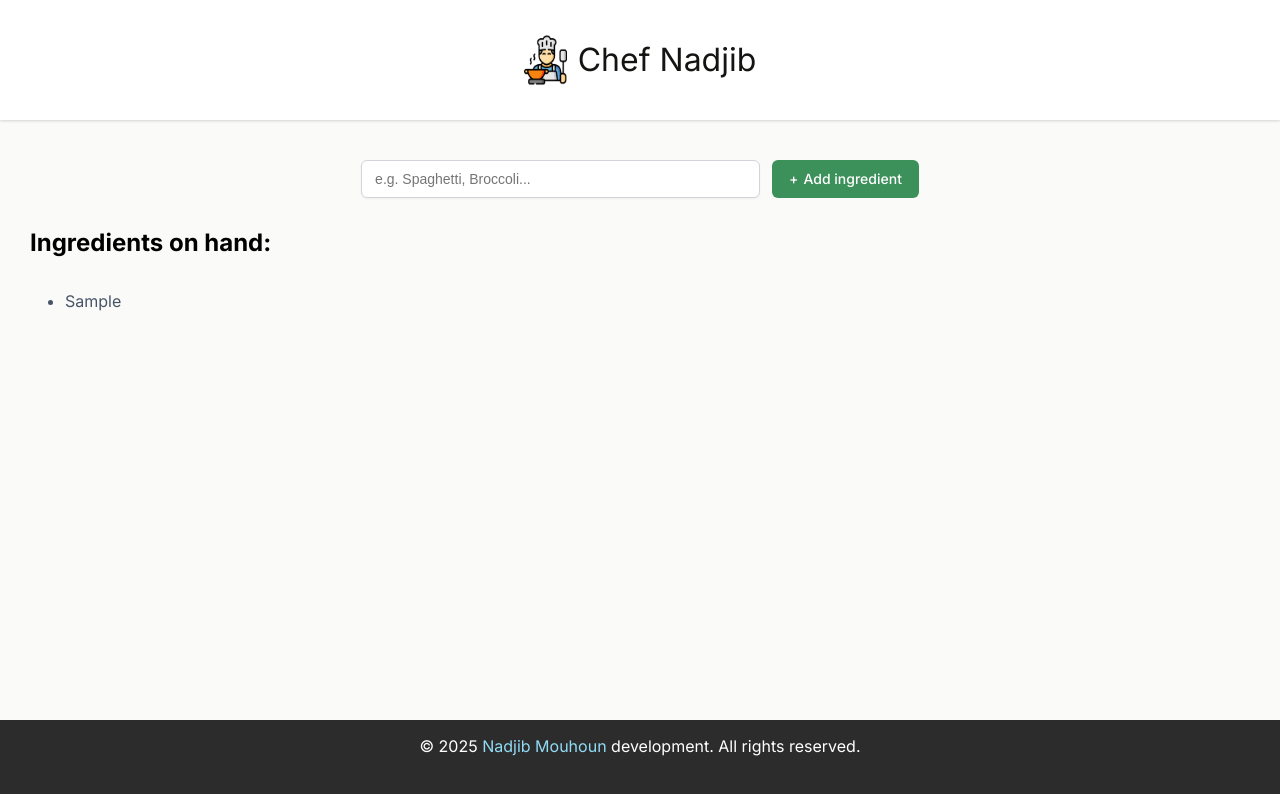
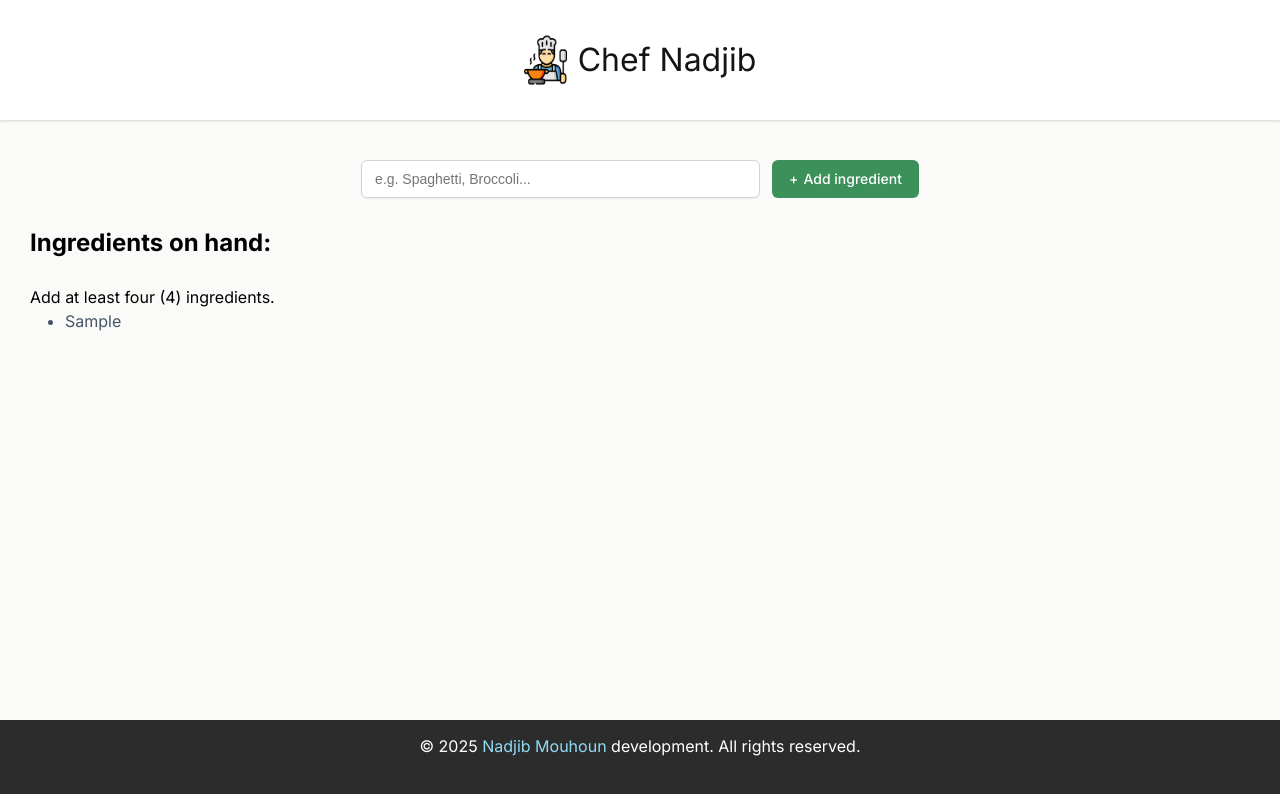
Before and after one commit to Nadjib-coder/Chef_Magic, a React (Vite) app: page / in a window 1280 px wide. Both pictures are taken after typing "Sample" into the empty fields and a click on the button "Add ingredient". Shown: the top 794 px of the page. Built offline with nearby package versions, Linux system fonts and the light colour scheme.

Commit message:
add a sentence to help the user know that - he must add at least 4 ingredients in order to get the submit button

```diff
--- a/src/components/IngredientsList.jsx
+++ b/src/components/IngredientsList.jsx
@@ -5,6 +5,7 @@
   return (
     <section>
       <h2 className="ingredients-title">Ingredients on hand:</h2>
+      <span>Add at least four (4) ingredients.</span>
       <ul className="ingredients-list" aria-live="polite">
         {ingredientListItem}
       </ul>
```
